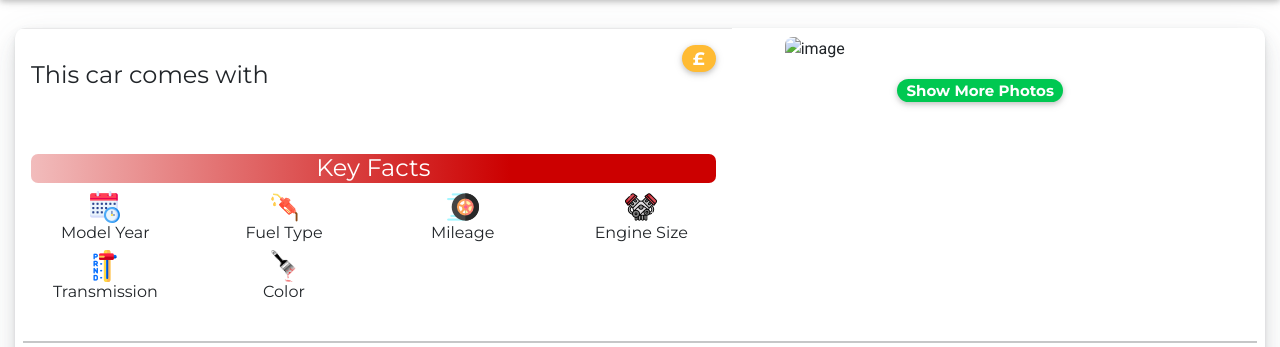
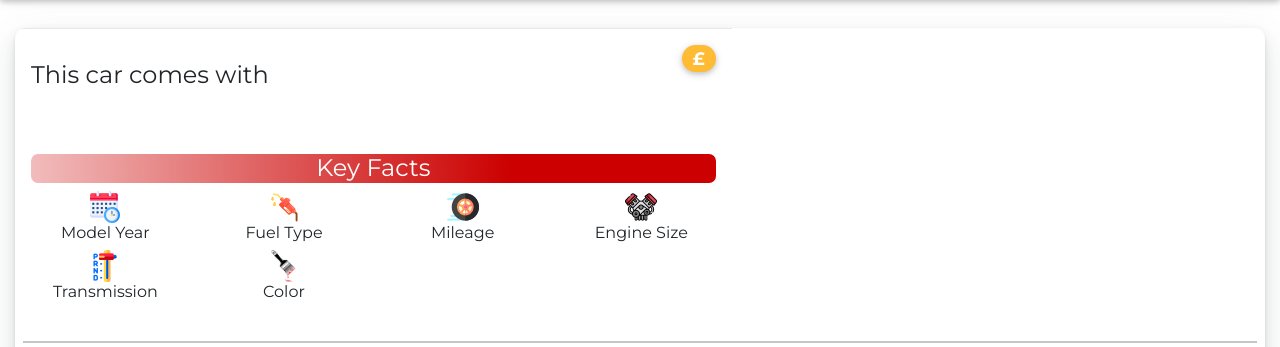
Before and after one commit to hamzaqazi/usedcarshowroomDjango, a Django app: template vehicles/templates/vehicles/UsedCarDetails.html in a window 1280 px wide. Shown: the part 94-441 px from the top of the page. Run offline with Django 3.2, Linux system fonts and the light colour scheme; the template is opened without the code that fills it, so the values that code supplies are empty; some libraries are stand-ins or nearby versions.

Commit message:
photo gallery added

```diff
--- a/vehicles/templates/vehicles/UsedCarDetails.html
+++ b/vehicles/templates/vehicles/UsedCarDetails.html
@@ -6,6 +6,8 @@
 
 
 <link href="{% static '/css/UsedCarDetails.css' %}" rel="stylesheet" type="text/css" />
+<link rel="stylesheet" href="https://cdn.jsdelivr.net/npm/@fancyapps/ui@4.0/dist/fancybox.css" />
+
 <script src="https://code.jquery.com/jquery-3.2.1.slim.min.js" integrity="sha384-KJ3o2DKtIkvYIK3UENzmM7KCkRr/rE9/Qpg6aAZGJwFDMVNA/GpGFF93hXpG5KkN" crossorigin="anonymous"></script>
 <script src="https://cdnjs.cloudflare.com/ajax/libs/popper.js/1.12.9/umd/popper.min.js" integrity="sha384-ApNbgh9B+Y1QKtv3Rn7W3mgPxhU9K/ScQsAP7hUibX39j7fakFPskvXusvfa0b4Q" crossorigin="anonymous"></script>
 <script src="https://maxcdn.bootstrapcdn.com/bootstrap/4.0.0/js/bootstrap.min.js" integrity="sha384-JZR6Spejh4U02d8jOt6vLEHfe/JQGiRRSQQxSfFWpi1MquVdAyjUar5+76PVCmYl" crossorigin="anonymous"></script>
@@ -64,37 +66,15 @@
 	      	</div>
 	      <!-- Photo Gallery Start -->
 	      	<div class="col-md-5">
-		        <div class="row m-2">
-		         	<div class="col-sm-12">
-		         		<div class="form-group">
-		         			<img id="car-img" class="img-fluid popup" src="{{veh.image.url}}" alt="image">
-		         		</div>
-		         	</div>
-		         	{% for i in veh.vehicleimage_set.all|slice:":2" %}
-		         	<div class="col-sm-6 mt-2">
-		         		<div class="form-group">
-		         			<img id="car-img" class="img-fluid popup" src="{{i.image.url}}" alt="image">
-		         		</div>
-		         	</div>
-					{% endfor %}
-					<div class="row justify-content-center">
-						<div class="col-sm-6">
-							<h5><a class="badge badge-pill badge-success" id="moreimg" data-bs-toggle="collapse" href="#collapseMoreImg"  aria-expanded="false" aria-controls="collapseExample">Show More Photos</a></h5>
-		          		</div>
-		          		<div class="collapse" id="collapseMoreImg">
-		          			<div class="row text-center">
-		          				<p class="text-muted">Click on image to zoom in</p>
-			          			{% for i in veh.vehicleimage_set.all|slice:"2:" %}
-			          			<div class="col-sm-6 mt-2">
-					         		<div class="form-group">
-						         		<img id="car-img" class="img-fluid popup" src="{{i.image.url}}" alt="image">
-					         		</div>
-					         	</div>
-					         	{% endfor %}
-					        </div>
-		          		</div>
-					</div>
-		        </div>
+	      		<a data-fancybox ="gallery" href="{{veh.image.url}}">
+	      			<img class="rounded m-2" style="max-width:100%" src="{{veh.image.url}}">
+	      		</a>
+      			{% for i in veh.vehicleimage_set.all %}
+	      			<a data-fancybox ="gallery" href="{{i.image.url}}">
+	      				<img class="rounded m-2" style="max-width:150px" src="{{i.image.url}}">
+	      			</a>
+      			{% endfor %}
+
 	      	</div>
 	      	<!-- End of Photo Gallery -->
   		</div>
@@ -512,26 +492,13 @@
         </div>
     </div>
 </div>
-<script>
-	$(document).ready(function() {
 
 
-		$('#moreimg').click(function() {
-		  $(this).toggleClass( "active" );
-		  if ($(this).hasClass("active")) {
-		    $(this).text("Show Less Photos");
-		  } else {
-		    $(this).text("Show More Photos");
-		  }
-		});
-	});
+<script src="https://cdn.jsdelivr.net/npm/@fancyapps/ui@4.0/dist/fancybox.umd.js"></script>
+<script src="https://code.jquery.com/jquery-3.6.0.min.js" integrity="sha256-/xUj+3OJU5yExlq6GSYGSHk7tPXikynS7ogEvDej/m4=" crossorigin="anonymous"></script>
 
-	$('.popup').click(function() {
-		var src=$(this).attr('src');
-		$('#imgModal').modal('show');
-		$('#popup-img').attr('src',src);
-	});
-</script>
+
+
 <script type="text/javascript">
     const url = window.location.href
     $('#enquiryForm').on('submit',function(e) {
--- a/vehicles/templates/vehicles/UsedCars.html
+++ b/vehicles/templates/vehicles/UsedCars.html
@@ -9,6 +9,7 @@
 <link rel="stylesheet" href="//code.jquery.com/ui/1.12.1/themes/base/jquery-ui.css">
 <!-- <script src="//cdnjs.cloudflare.com/ajax/libs/jquery/3.2.1/jquery.min.js"></script> -->
 <script src="//maxcdn.bootstrapcdn.com/bootstrap/4.1.1/js/bootstrap.min.js"></script>
+
 
 
 <!-- <div class="row" style="height:85px; background-color:black"></div> -->
@@ -170,6 +171,9 @@
 <script src="http://code.jquery.com/jquery-1.9.1.js"></script>
 <script src="http://code.jquery.com/ui/1.10.3/jquery-ui.js"></script>
 
+
+
+
 <script type="text/javascript">
 	console.log('javascript')
 
```
Also changed, not shown: media/images/MapHeader.png (added), media/images/Mi_Swat_Max-Quality.jpg (added), media/images/WhatsApp_Image_2021-09-23_at_2.35.48_PM.jpeg (added), media/images/valeting.jpg (added), media/images/valeting1.jpg (added).
